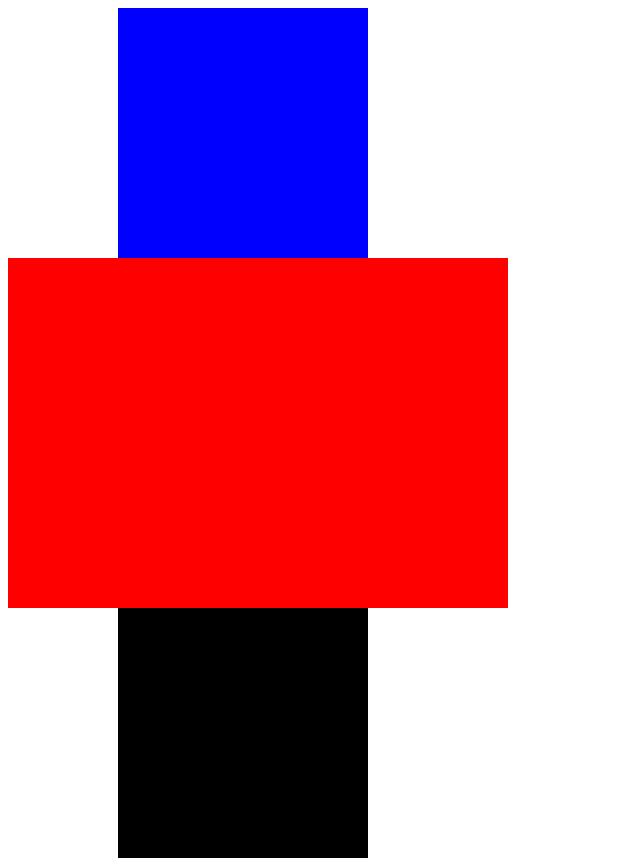
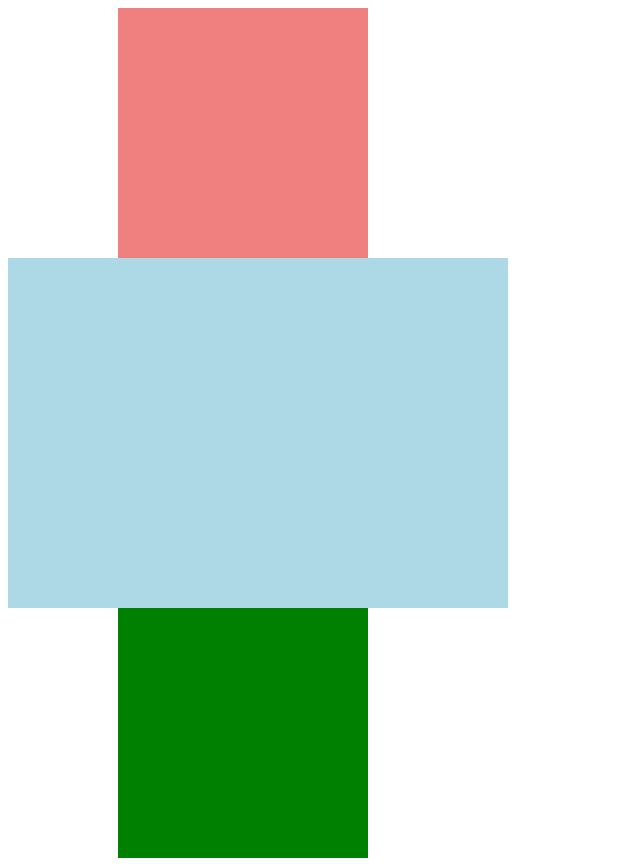
Before and after one commit to seweryngolba/div, a plain HTML site: page index.html in a window 1280 px wide. Shown: the whole page, without its empty margins (0-640 px from the left). Drawn offline with Linux system fonts and the light colour scheme.

Commit message:
color change

```diff
--- a/style.css
+++ b/style.css
@@ -1,19 +1,19 @@
 .one {
   width: 250px;
   height: 250px;
-  background-color: blue;
+  background-color: lightcoral;
   margin-left: 110px;
 }
 
 .two {
   width: 500px;
   height: 350px;
-  background-color: red;
+  background-color: lightblue;
 }
 
 .three {
   width: 250px;
   height: 250px;
-  background-color: black;
+  background-color: green;
   margin-left: 110px;
 }
```
